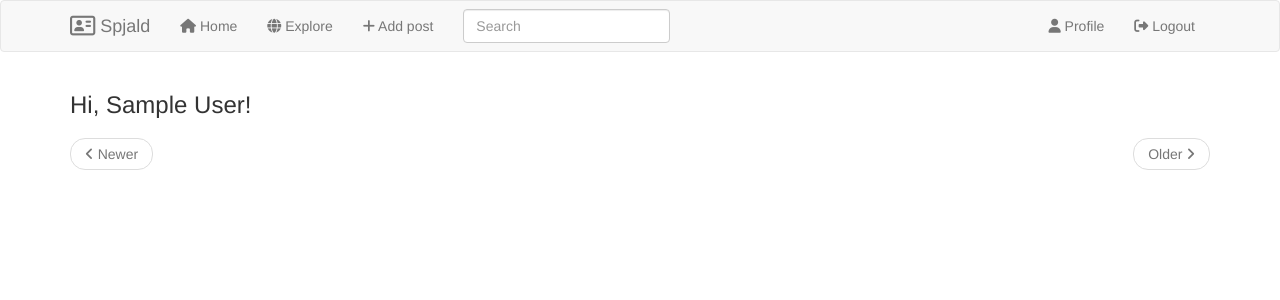
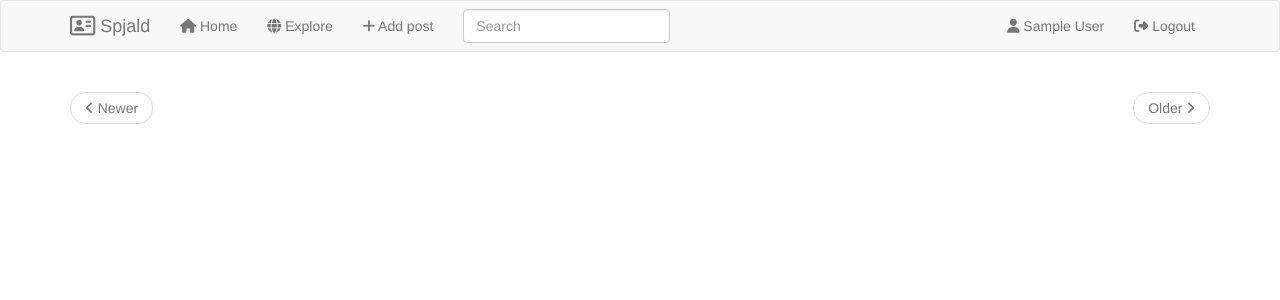
Before and after one commit to eddinn/spjald, a Flask app: page / in a window 1280 px wide. Shown: the top 300 px of the page. Run offline with Flask 2, Linux system fonts and the light colour scheme; the visitor is signed in with stand-in values (Sample User, id 1); data comes from the database, SQL or seed files in the repository; data that the repository does not hold is empty; some libraries are stand-ins or nearby versions.

Commit message:
index and nav layout

```diff
--- a/app/templates/base.html
+++ b/app/templates/base.html
@@ -34,7 +34,7 @@
                     {% if current_user.is_anonymous %}
                     <li><a href="{{ url_for('auth.login') }}"><i class="fas fa-sign-in-alt"></i> Login</a></li>
                     {% else %}
-                    <li><a href="{{ url_for('main.user', username=current_user.username) }}"><i class="fas fa-user"></i> Profile</a></li>
+                    <li><a href="{{ url_for('main.user', username=current_user.username) }}"><i class="fas fa-user"></i> {{ current_user.name }}</a></li>
                     <li><a href="{{ url_for('auth.logout') }}"><i class="fas fa-sign-out-alt"></i> Logout</a></li>
                     {% endif %}
                 </ul>
--- a/app/templates/index.html
+++ b/app/templates/index.html
@@ -1,7 +1,6 @@
 {% extends "base.html" %}
 {% import 'bootstrap/wtf.html' as wtf %}
 {% block app_content %}
-    <h3>Hi, {{ current_user.name }}!</h3>
     {% for post in posts %}
         {% include '_post.html' %}
     {% endfor %}
```
Lines whose indentation alone changed are shown as unchanged.
